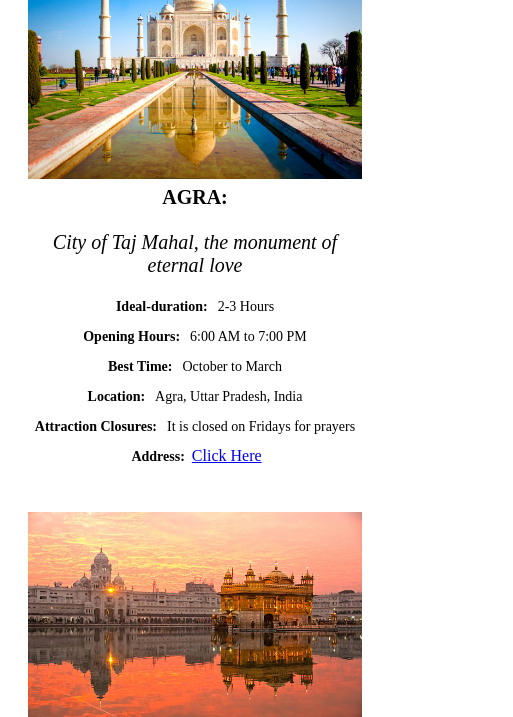
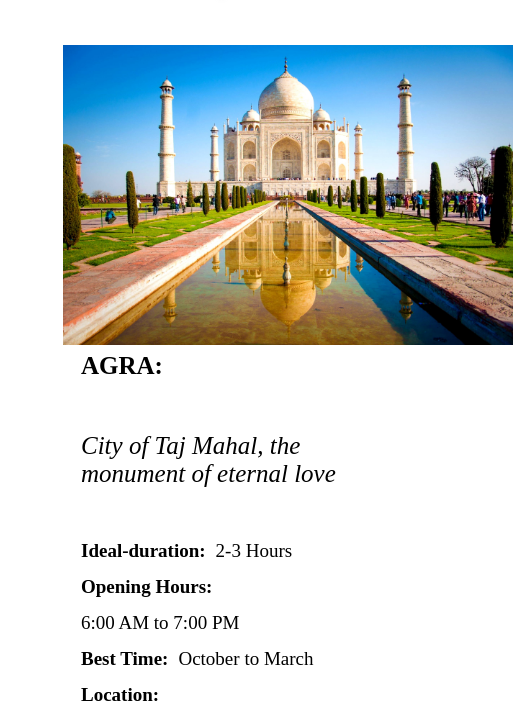
Before and after one commit to DeepuJan/getmypage, a plain HTML site: page index.html in a window 390 px wide. Shown: the part 716-1433 px from the top of the page, 513 px wide, since content can reach past the window. Drawn offline with Linux system fonts and the light colour scheme.

Commit message:
Update style.css

```diff
--- a/style.css
+++ b/style.css
@@ -67,89 +67,3 @@
 .p1det a,.p2det a,.p3det a,.p4det a,.p5det a,.p6det a {
     font-size: 20px;
 }
-
-/* Responsive Styles */
-
-/* For Tablets (Portrait and smaller) */
-@media (max-width: 768px) {
-    .textonimg h1 {
-        font-size: 40px;
-    }
-
-    .textonimg p {
-        font-size: 18px;
-    }
-
-    .p1, .p2, .p3, .p4, .p5, .p6 {
-        flex-direction: column; /* Stack the items vertically */
-        align-items: center;
-        text-align: center; /* Center the text */
-    }
-
-    .tajmahal, .golden, .RedFort, .Manali, .Charminar, .Gateway {
-        width: 100%;
-        height: auto; /* Allow the height to adjust proportionally */
-        margin-left: 0;
-        margin-right: 0;
-    }
-
-    .p1det, .p2det, .p3det, .p4det, .p5det, .p6det {
-        margin-left: 0;
-    }
-
-    .p1det p, .p2det p, .p3det p, .p4det p, .p5det p, .p6det p {
-        font-size: 16px;
-    }
-
-    .p1det p.abc, .p2det p.abc, .p3det p.abc, .p4det p.abc, .p5det p.abc, .p6det p.abc {
-        font-size: 22px;
-        margin-bottom: 25px;
-    }
-
-    .p1det a, .p2det a, .p3det a, .p4det a, .p5det a, .p6det a {
-        font-size: 18px;
-    }
-}
-
-/* For Mobile (Portrait and smaller) */
-@media (max-width: 480px) {
-    .textonimg h1 {
-        font-size: 30px;
-    }
-
-    .textonimg p {
-        font-size: 16px;
-    }
-
-    .p1, .p2, .p3, .p4, .p5, .p6 {
-        flex-direction: column; /* Stack the items vertically */
-        align-items: center;
-        text-align: center; /* Center the text */
-    }
-
-    .tajmahal, .golden, .RedFort, .Manali, .Charminar, .Gateway {
-        width: 100%;
-        max-width: 100%; /* Ensure images are responsive */
-        height: auto;
-        margin-left: 0;
-        margin-right: 0;
-    }
-
-    .p1det, .p2det, .p3det, .p4det, .p5det, .p6det {
-        margin-left: 0;
-        text-align: center; /* Ensure text aligns properly */
-    }
-
-    .p1det p, .p2det p, .p3det p, .p4det p, .p5det p, .p6det p {
-        font-size: 14px;
-    }
-
-    .p1det p.abc, .p2det p.abc, .p3det p.abc, .p4det p.abc, .p5det p.abc, .p6det p.abc {
-        font-size: 20px;
-        margin-bottom: 15px;
-    }
-
-    .p1det a, .p2det a, .p3det a, .p4det a, .p5det a, .p6det a {
-        font-size: 16px;
-    }
-}
```
